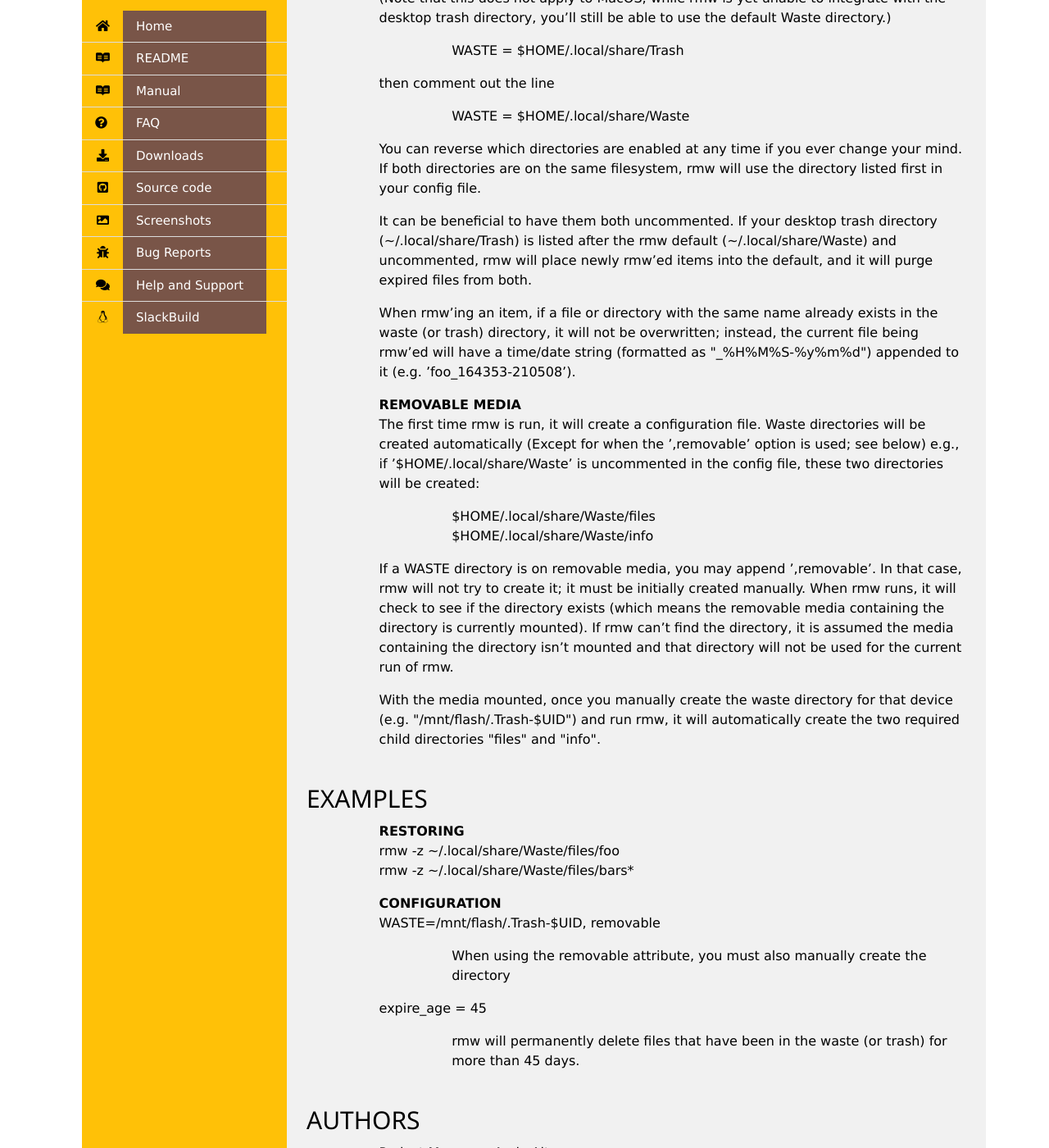
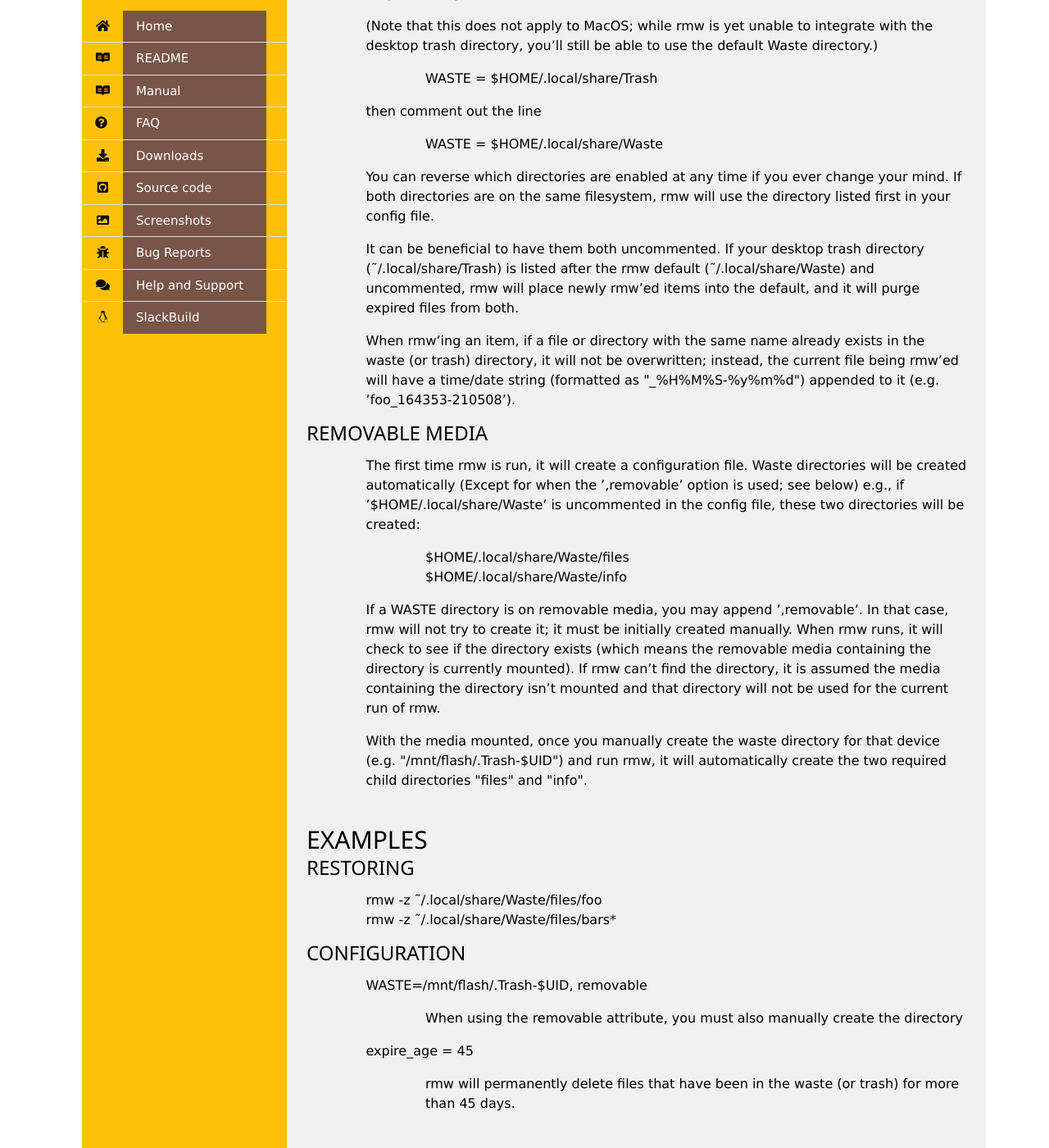
Before and after one commit to theimpossibleastronaut/rmw-website, a Jekyll site: the page built from rmw_man.html, in a window 1280 px wide and 1400 px high, scrolled down 4068 px. Shown: the whole window at 82% size. Built offline with Jekyll 4.4.1, drawn with Linux system fonts in a browser that asks for light colours; some of the changed text lies outside the part shown.

Commit message:
Update for v0.9.3

```diff
--- a/rmw_man.html
+++ b/rmw_man.html
@@ -25,7 +30,7 @@ layout: default
 </h2>
 
 
-<p style="margin-left:11%; margin-top: 1em">rmw &minus;
+<p style="margin-left:9%; margin-top: 1em">rmw -
 safe-remove utility for the command line</p>
 
 <h2>SYNOPSIS
@@ -33,18 +38,17 @@ safe-remove utility for the command line</p>
 </h2>
 
 
-<p style="margin-left:11%; margin-top: 1em"><b>rmw</b>
+<p style="margin-left:9%; margin-top: 1em"><b>rmw</b>
 [<i>OPTION</i>]... <i>FILE</i>...</p>
 
-<p style="margin-left:11%; margin-top: 1em">Move FILE(s) to
+<p style="margin-left:9%; margin-top: 1em">Move FILE(s) to
 a WASTE directory listed in configuration file</p>
 
-<p style="margin-left:11%; margin-top: 1em"><b>rmw &minus;s
-<br>
-rmw &minus;u <br>
-rmw &minus;z</b> FILE...</p>
+<p style="margin-left:9%; margin-top: 1em"><b>rmw -s <br>
+rmw -u <br>
+rmw -z</b> FILE...</p>
 
-<p style="margin-left:11%; margin-top: 1em">Restore FILE(s)
+<p style="margin-left:9%; margin-top: 1em">Restore FILE(s)
 from a WASTE directory</p>
 
 <h2>DESCRIPTION
@@ -52,7 +56,7 @@ from a WASTE directory</p>
 </h2>
 
 
-<p style="margin-left:11%; margin-top: 1em">rmw (ReMove to
+<p style="margin-left:9%; margin-top: 1em">rmw (ReMove to
 Waste) is a trashcan/recycle bin utility for the command
 line. It can move and restore files to and from directories
 specified in a configuration file, and can also be
@@ -67,50 +71,46 @@ directories after x number of days.</p>
 </h2>
 
 
+<p style="margin-left:9%; margin-top: 1em"><b>-h</b>,
+<b>--help</b></p>
 
-<p style="margin-left:11%; margin-top: 1em"><b>&minus;h</b>,
-<b>&minus;&minus;help</b></p>
-
-<p style="margin-left:22%;">show help for command line
+<p style="margin-left:18%;">show help for command line
 options</p>
 
-<p style="margin-left:11%;"><b>&minus;c</b>,
-<b>&minus;&minus;config</b> FILE</p>
+<p style="margin-left:9%;"><b>-c</b>, <b>--config</b>
+FILE</p>
 
-<p style="margin-left:22%;">use an alternate
+<p style="margin-left:18%;">use an alternate
 configuration</p>
 
-<p style="margin-left:11%;"><b>&minus;l</b>,
-<b>&minus;&minus;list</b></p>
+<p style="margin-left:9%;"><b>-l</b>, <b>--list</b></p>
 
-<p style="margin-left:22%;">list waste directories</p>
+<p style="margin-left:18%;">list waste directories</p>
 
-<p style="margin-left:11%;"><b>&minus;g[N_DAYS]</b>,
-<b>&minus;&minus;purge</b>[=<i>N_DAYS</i>]</p>
+<p style="margin-left:9%;"><b>-g[N_DAYS]</b>,
+<b>--purge</b>[=<i>N_DAYS</i>]</p>
 
-<p style="margin-left:22%;">purge expired files; optional
+<p style="margin-left:18%;">purge expired files; optional
 argument &rsquo;N_DAYS&rsquo; overrides
 &rsquo;expire_age&rsquo; value from the configuration file
-(Examples: <b>&minus;g90</b>,
-<b>&minus;&minus;purge</b>=<i>90</i>)</p>
+(Examples: <b>-g90</b>, <b>--purge</b>=<i>90</i>)</p>
 
-<p style="margin-left:22%; margin-top: 1em">By default,
+<p style="margin-left:18%; margin-top: 1em">By default,
 purging is disabled (&rsquo;expire_age&rsquo; is set to
 &rsquo;0&rsquo; in the configuration file). To enable, set
 the &rsquo;expire_age&rsquo; value in your config file to a
 value greater than &rsquo;0&rsquo;</p>
 
-<p style="margin-left:22%; margin-top: 1em">You can use
+<p style="margin-left:18%; margin-top: 1em">You can use
 &rsquo;-vvg&rsquo; to see when the remaining files in the
 waste directories will expire.</p>
 
-<p style="margin-left:11%;"><b>&minus;o</b>,
-<b>&minus;&minus;orphaned</b></p>
+<p style="margin-left:9%;"><b>-o</b>, <b>--orphaned</b></p>
 
-<p style="margin-left:22%;">check for orphaned files
+<p style="margin-left:18%;">check for orphaned files
 (maintenance)</p>
 
-<p style="margin-left:22%; margin-top: 1em">An orphan is an
+<p style="margin-left:18%; margin-top: 1em">An orphan is an
 item in a waste directory that has no corresponding
 <b>.trashinfo</b> file, or vice versa. This option is
 intended primarily for developers. Orphans may happen while
@@ -119,99 +119,96 @@ with a bug. <br>
 (see also:
 &lt;https://theimpossibleastronaut.github.io/rmw-website/faq.html#dot_trashinfo&gt;)</p>
 
-<p style="margin-left:11%;"><b>&minus;f</b>,
-<b>&minus;&minus;force</b></p>
+<p style="margin-left:9%;"><b>-f</b>, <b>--force</b></p>
 
-<p style="margin-left:22%;">allow purging of expired
+<p style="margin-left:18%;">allow purging of expired
 files</p>
 
-<p style="margin-left:22%; margin-top: 1em">By default,
+<p style="margin-left:18%; margin-top: 1em">By default,
 force is not required to enable the purge feature. If you
 would like to require it, add &rsquo;force_required&rsquo;
 to your config file.</p>
 
-<p style="margin-left:11%;"><b>&minus;&minus;empty</b></p>
+<p style="margin-left:9%;"><b>--empty</b></p>
 
-<p style="margin-left:22%;">completely empty (purge) all
+<p style="margin-left:18%;">completely empty (purge) all
 waste directories</p>
 
-<p style="margin-left:11%;"><b>&minus;r</b>,
-<b>&minus;R</b>, <b>&minus;&minus;recursive</b></p>
+<p style="margin-left:9%;"><b>-r</b>, <b>-R</b>,
+<b>--recursive</b></p>
 
-<p style="margin-left:22%;">option used for compatibility
+<p style="margin-left:18%;">option used for compatibility
 with rm (recursive operation is enabled by default)</p>
 
+<p style="margin-left:9%;"><b>--top-level-bypass</b></p>
 
-<p style="margin-left:11%;"><b>&minus;&minus;top-level-bypass</b></p>
-
-<p style="margin-left:22%;">bypass protection of top-level
+<p style="margin-left:18%;">bypass protection of top-level
 files (added in v0.9.0)</p>
 
-<p style="margin-left:11%;"><b>&minus;v</b>,
-<b>&minus;&minus;verbose</b></p>
+<p style="margin-left:9%;"><b>-v</b>, <b>--verbose</b></p>
 
-<p style="margin-left:22%;">increase output messages</p>
+<p style="margin-left:18%;">increase output messages</p>
 
-<p style="margin-left:11%;"><b>&minus;w</b>,
-<b>&minus;&minus;warranty</b></p>
+<p style="margin-left:9%;"><b>-w</b>, <b>--warranty</b></p>
 
-<p style="margin-left:22%;">display warranty</p>
+<p style="margin-left:18%;">display warranty</p>
 
-<p style="margin-left:11%;"><b>&minus;V</b>,
-<b>&minus;&minus;version</b></p>
+<p style="margin-left:9%;"><b>-V</b>, <b>--version</b></p>
 
-<p style="margin-left:22%;">display version and license
+<p style="margin-left:18%;">display version and license
 information</p>
 
+<h3>RESTORING
+<a name="RESTORING"></a>
+</h3>
 
-<p style="margin-left:11%; margin-top: 1em"><b>RESTORING</b></p>
 
 <table width="100%" border="0" rules="none" frame="void"
        cellspacing="0" cellpadding="0">
 <tr valign="top" align="left">
-<td width="11%"></td>
-<td width="32%">
+<td width="9%"></td>
+<td width="27%">
 
 
-<p><b>&minus;z</b>, <b>&minus;&minus;restore</b>
+<p style="margin-top: 1em"><b>-z</b>, <b>--restore</b>
 FILE(s)</p> </td>
-<td width="57%">
+<td width="64%">
 </td></tr>
 </table>
 
-<p style="margin-left:22%; margin-top: 1em">To restore
+<p style="margin-left:18%; margin-top: 1em">To restore
 items, specify the path to them in the &lt;WASTE&gt;/files
 directory (wildcards ok).</p>
 
-<p style="margin-left:22%; margin-top: 1em">When restoring
+<p style="margin-left:18%; margin-top: 1em">When restoring
 an item, if a file or directory with the same name already
 exists at the destination, the item being restored will have
 a time/date string (formatted as &quot;_%H%M%S-%y%m%d&quot;)
 appended to it (e.g. &rsquo;foo_164353-210508&rsquo;).</p>
 
-<p><b>&minus;s</b>, <b>&minus;&minus;select</b></p></table>
+<p><b>-s</b>, <b>--select</b></p></table>
 
-<p style="margin-left:22%;">select files from list to
+<p style="margin-left:18%;">select files from list to
 restore</p>
 
-<p style="margin-left:22%; margin-top: 1em">Displays a list
+<p style="margin-left:18%; margin-top: 1em">Displays a list
 of items in your waste directories. You can use the
 left/right cursor keys to switch between waste directories.
 Use the space bar to select the items you wish to restore,
 then press enter to restore all selected items.</p>
 
-<p style="margin-left:11%;"><b>&minus;u</b>,
-<b>&minus;&minus;undo&minus;last</b></p>
+<p style="margin-left:9%;"><b>-u</b>,
+<b>--undo-last</b></p>
 
-<p style="margin-left:22%;">undo last move</p>
+<p style="margin-left:18%;">undo last move</p>
 
-<p style="margin-left:22%; margin-top: 1em">Restores files
+<p style="margin-left:18%; margin-top: 1em">Restores files
 that were last rmw&rsquo;ed</p>
 
-<p style="margin-left:11%;"><b>&minus;m</b>,
-<b>&minus;&minus;most&minus;recent&minus;list</b></p>
+<p style="margin-left:9%;"><b>-m</b>,
+<b>--most-recent-list</b></p>
 
-<p style="margin-left:22%;">list most recently rmw&rsquo;ed
+<p style="margin-left:18%;">list most recently rmw&rsquo;ed
 files</p>
 
 <h2>ENVIRONMENT
@@ -219,36 +216,35 @@ files</p>
 </h2>
 
 
-<p style="margin-left:11%; margin-top: 1em">These variables
+<p style="margin-left:9%; margin-top: 1em">These variables
 are intended only to be used for testing. See the
 code-testing page on the rmw website for more details.
 <b><br>
 RMW_FAKE_HOME <br>
-RMW_FAKE_YEAR <br>
-RMW_FAKE_MEDIA_ROOT</b></p>
+RMW_FAKE_YEAR</b></p>
 
 <h2>FILES
 <a name="FILES"></a>
 </h2>
 
 
-<p style="margin-left:11%; margin-top: 1em">On some
-systems, $HOME/.config and $HOME/.local/share may be
-replaced with $XDG_CONFIG_HOME and $XDG_DATA_HOME <i><br>
+<p style="margin-left:9%; margin-top: 1em">On some systems,
+$HOME/.config and $HOME/.local/share may be replaced with
+$XDG_CONFIG_HOME and $XDG_DATA_HOME <i><br>
 $HOME/.config/rmwrc</i></p>
 
-<p style="margin-left:22%;">configuration file</p>
+<p style="margin-left:18%;">configuration file</p>
 
 
-<p style="margin-left:11%;"><i>$HOME/.local/share/rmw/purge-time</i></p>
+<p style="margin-left:9%;"><i>$HOME/.local/share/rmw/purge-time</i></p>
 
-<p style="margin-left:22%;">text file that stores the time
+<p style="margin-left:18%;">text file that stores the time
 of the last purge</p>
 
 
-<p style="margin-left:11%;"><i>$HOME/.local/share/rmw/mrl</i></p>
+<p style="margin-left:9%;"><i>$HOME/.local/share/rmw/mrl</i></p>
 
-<p style="margin-left:22%;">text file containing a list of
+<p style="margin-left:18%;">text file containing a list of
 items that were last rmw&rsquo;ed</p>
 
 <h2>NOTES
@@ -256,50 +252,53 @@ items that were last rmw&rsquo;ed</p>
 </h2>
 
 
-<p style="margin-left:11%; margin-top: 1em">rmw will not
+<p style="margin-left:9%; margin-top: 1em">rmw will not
 move items from one file system to another. If you try to
 rmw a file but don&rsquo;t have a waste directory defined in
 your configuration file that matches the file system on
 which it resides, rmw will refuse to do anything with
 it.</p>
 
-<p style="margin-left:11%; margin-top: 1em"><b>DESKTOP
-INTEGRATION</b> <br>
-Items will be moved to a waste basket in the same manner as
-when using the &quot;move to trash&quot; option from your
-desktop GUI. They will be separated from your desktop trash
-by default; or if you wish for them to share the same
-&quot;trash&quot; directory, uncomment the line (in your
-config file):</p>
+<h3>DESKTOP INTEGRATION
+<a name="DESKTOP INTEGRATION"></a>
+</h3>
 
-<p style="margin-left:11%; margin-top: 1em">(Note that this
+
+<p style="margin-left:9%; margin-top: 1em">Items will be
+moved to a waste basket in the same manner as when using the
+&quot;move to trash&quot; option from your desktop GUI. They
+will be separated from your desktop trash by default; or if
+you wish for them to share the same &quot;trash&quot;
+directory, uncomment the line (in your config file):</p>
+
+<p style="margin-left:9%; margin-top: 1em">(Note that this
 does not apply to MacOS; while rmw is yet unable to
 integrate with the desktop trash directory, you&rsquo;ll
 still be able to use the default Waste directory.)</p>
 
-<p style="margin-left:22%; margin-top: 1em">WASTE =
+<p style="margin-left:18%; margin-top: 1em">WASTE =
 $HOME/.local/share/Trash</p>
 
-<p style="margin-left:11%; margin-top: 1em">then comment
-out the line</p>
+<p style="margin-left:9%; margin-top: 1em">then comment out
+the line</p>
 
-<p style="margin-left:22%; margin-top: 1em">WASTE =
+<p style="margin-left:18%; margin-top: 1em">WASTE =
 $HOME/.local/share/Waste</p>
 
-<p style="margin-left:11%; margin-top: 1em">You can reverse
+<p style="margin-left:9%; margin-top: 1em">You can reverse
 which directories are enabled at any time if you ever change
 your mind. If both directories are on the same filesystem,
 rmw will use the directory listed first in your config
 file.</p>
 
-<p style="margin-left:11%; margin-top: 1em">It can be
+<p style="margin-left:9%; margin-top: 1em">It can be
 beneficial to have them both uncommented. If your desktop
-trash directory (~/.local/share/Trash) is listed after the
-rmw default (~/.local/share/Waste) and uncommented, rmw will
-place newly rmw&rsquo;ed items into the default, and it will
-purge expired files from both.</p>
+trash directory (&#732;/.local/share/Trash) is listed after
+the rmw default (&#732;/.local/share/Waste) and uncommented,
+rmw will place newly rmw&rsquo;ed items into the default,
+and it will purge expired files from both.</p>
 
-<p style="margin-left:11%; margin-top: 1em">When
+<p style="margin-left:9%; margin-top: 1em">When
 rmw&rsquo;ing an item, if a file or directory with the same
 name already exists in the waste (or trash) directory, it
 will not be overwritten; instead, the current file being
@@ -307,21 +306,25 @@ rmw&rsquo;ed will have a time/date string (formatted as
 &quot;_%H%M%S-%y%m%d&quot;) appended to it (e.g.
 &rsquo;foo_164353-210508&rsquo;).</p>
 
-<p style="margin-left:11%; margin-top: 1em"><b>REMOVABLE
-MEDIA</b> <br>
-The first time rmw is run, it will create a configuration
-file. Waste directories will be created automatically
-(Except for when the &rsquo;,removable&rsquo; option is
-used; see below) e.g., if
-&rsquo;$HOME/.local/share/Waste&rsquo; is uncommented in the
-config file, these two directories will be created:</p>
+<h3>REMOVABLE MEDIA
+<a name="REMOVABLE MEDIA"></a>
+</h3>
 
 
-<p style="margin-left:22%; margin-top: 1em">$HOME/.local/share/Waste/files
+<p style="margin-left:9%; margin-top: 1em">The first time
+rmw is run, it will create a configuration file. Waste
+directories will be created automatically (Except for when
+the &rsquo;,removable&rsquo; option is used; see below)
+e.g., if &rsquo;$HOME/.local/share/Waste&rsquo; is
+uncommented in the config file, these two directories will
+be created:</p>
+
+
+<p style="margin-left:18%; margin-top: 1em">$HOME/.local/share/Waste/files
 <br>
 $HOME/.local/share/Waste/info</p>
 
-<p style="margin-left:11%; margin-top: 1em">If a WASTE
+<p style="margin-left:9%; margin-top: 1em">If a WASTE
 directory is on removable media, you may append
 &rsquo;,removable&rsquo;. In that case, rmw will not try to
 create it; it must be initially created manually. When rmw
@@ -332,7 +335,7 @@ it is assumed the media containing the directory isn&rsquo;t
 mounted and that directory will not be used for the current
 run of rmw.</p>
 
-<p style="margin-left:11%; margin-top: 1em">With the media
+<p style="margin-left:9%; margin-top: 1em">With the media
 mounted, once you manually create the waste directory for
 that device (e.g. &quot;/mnt/flash/.Trash-$UID&quot;) and
 run rmw, it will automatically create the two required child
@@ -343,23 +346,30 @@ directories &quot;files&quot; and &quot;info&quot;.</p>
 </h2>
 
 
-
-<p style="margin-left:11%; margin-top: 1em"><b>RESTORING</b>
-<br>
-rmw -z ~/.local/share/Waste/files/foo <br>
-rmw -z ~/.local/share/Waste/files/bars*</p>
+<h3>RESTORING
+<a name="RESTORING"></a>
+</h3>
 
 
-<p style="margin-left:11%; margin-top: 1em"><b>CONFIGURATION</b>
-<br>
-WASTE=/mnt/flash/.Trash-$UID, removable</p>
+<p style="margin-left:9%; margin-top: 1em">rmw -z
+&#732;/.local/share/Waste/files/foo <br>
+rmw -z &#732;/.local/share/Waste/files/bars*</p>
 
-<p style="margin-left:22%;">When using the removable
+<h3>CONFIGURATION
+<a name="CONFIGURATION"></a>
+</h3>
+
+
+
+<p style="margin-left:9%; margin-top: 1em">WASTE=/mnt/flash/.Trash-$UID,
+removable</p>
+
+<p style="margin-left:18%;">When using the removable
 attribute, you must also manually create the directory</p>
 
-<p style="margin-left:11%;">expire_age = 45</p>
+<p style="margin-left:9%;">expire_age = 45</p>
 
-<p style="margin-left:22%;">rmw will permanently delete
+<p style="margin-left:18%;">rmw will permanently delete
 files that have been in the waste (or trash) for more than
 45 days.</p>
 
@@ -368,8 +378,8 @@ files that have been in the waste (or trash) for more than
 </h2>
 
 
-<p style="margin-left:11%; margin-top: 1em">Project
-Manager: Andy Alt <br>
+<p style="margin-left:9%; margin-top: 1em">Project Manager:
+Andy Alt <br>
 The RMW team: see AUTHORS.md</p>
 
 <h2>REPORTING BUGS
@@ -377,7 +387,7 @@ The RMW team: see AUTHORS.md</p>
 </h2>
 
 
-<p style="margin-left:11%; margin-top: 1em">Report bugs to
+<p style="margin-left:9%; margin-top: 1em">Report bugs to
 &lt;https://github.com/theimpossibleastronaut/rmw/issues&gt;.</p>
 
 <h2>COPYRIGHT
@@ -385,10 +395,10 @@ The RMW team: see AUTHORS.md</p>
 </h2>
 
 
-<p style="margin-left:11%; margin-top: 1em">Copyright
-&copy; 2012-2023 Andy Alt</p>
+<p style="margin-left:9%; margin-top: 1em">Copyright &copy;
+2012-2024 Andy Alt</p>
 
-<p style="margin-left:11%; margin-top: 1em">License GPLv3+:
+<p style="margin-left:9%; margin-top: 1em">License GPLv3+:
 GNU GPL version 3 or later
 &lt;https://gnu.org/licenses/gpl.html&gt;. <br>
 This is free software: you are free to change and
@@ -400,12 +410,9 @@ permitted by law.</p>
 </h2>
 
 
-<p style="margin-left:11%; margin-top: 1em">mv(1), rm(1),
+<p style="margin-left:9%; margin-top: 1em">mv(1), rm(1),
 rmdir(1)</p>
 
-<p style="margin-left:11%; margin-top: 1em">Full
+<p style="margin-left:9%; margin-top: 1em">Full
 documentation at:
 &lt;https://theimpossibleastronaut.github.io/rmw-website/&gt;</p>
-<hr>
-</body>
-</html>
```
Also changed, not shown: other parts of rmw_man.html (+7 -2 lines), code-testing.md (+1 -1 lines).
